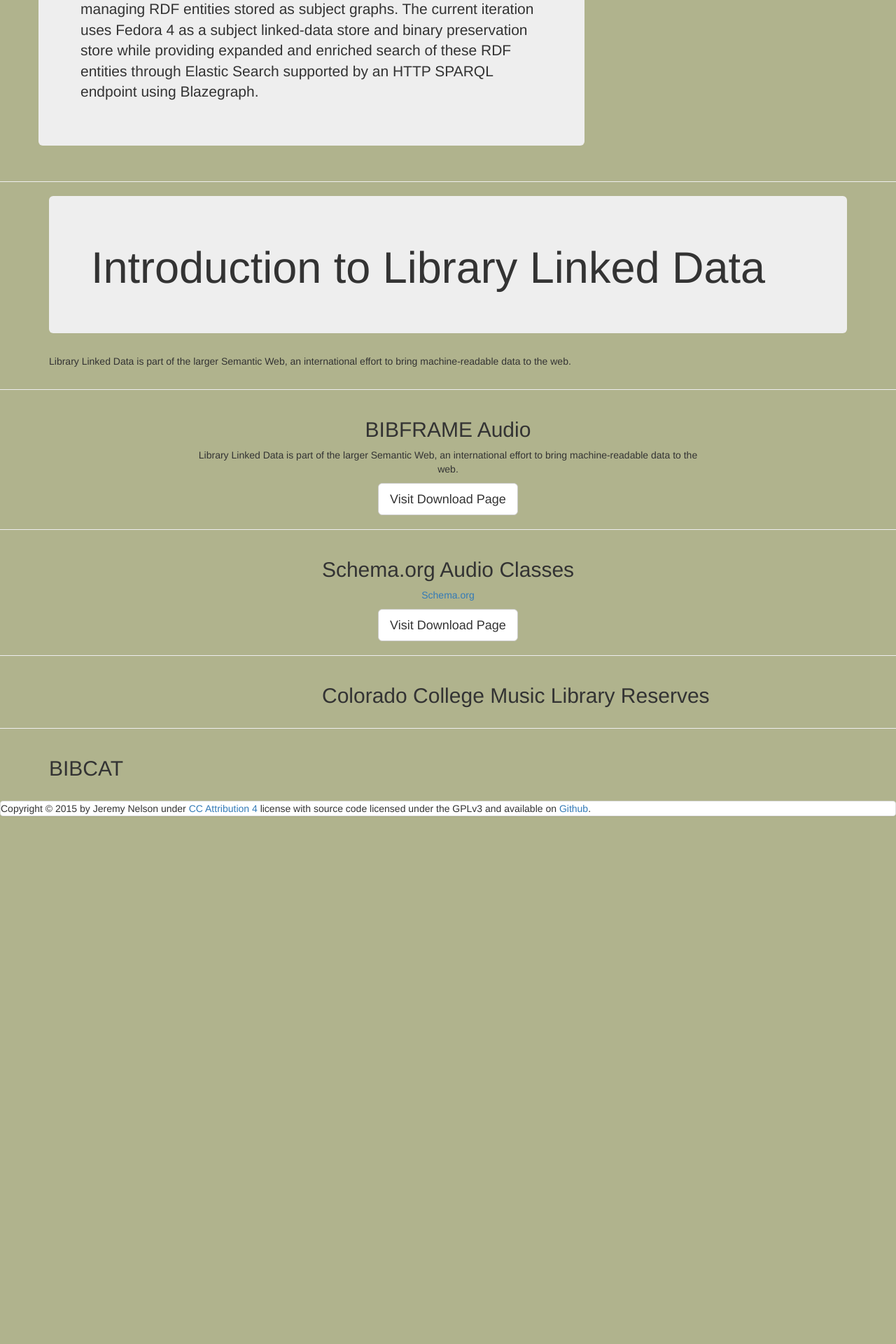
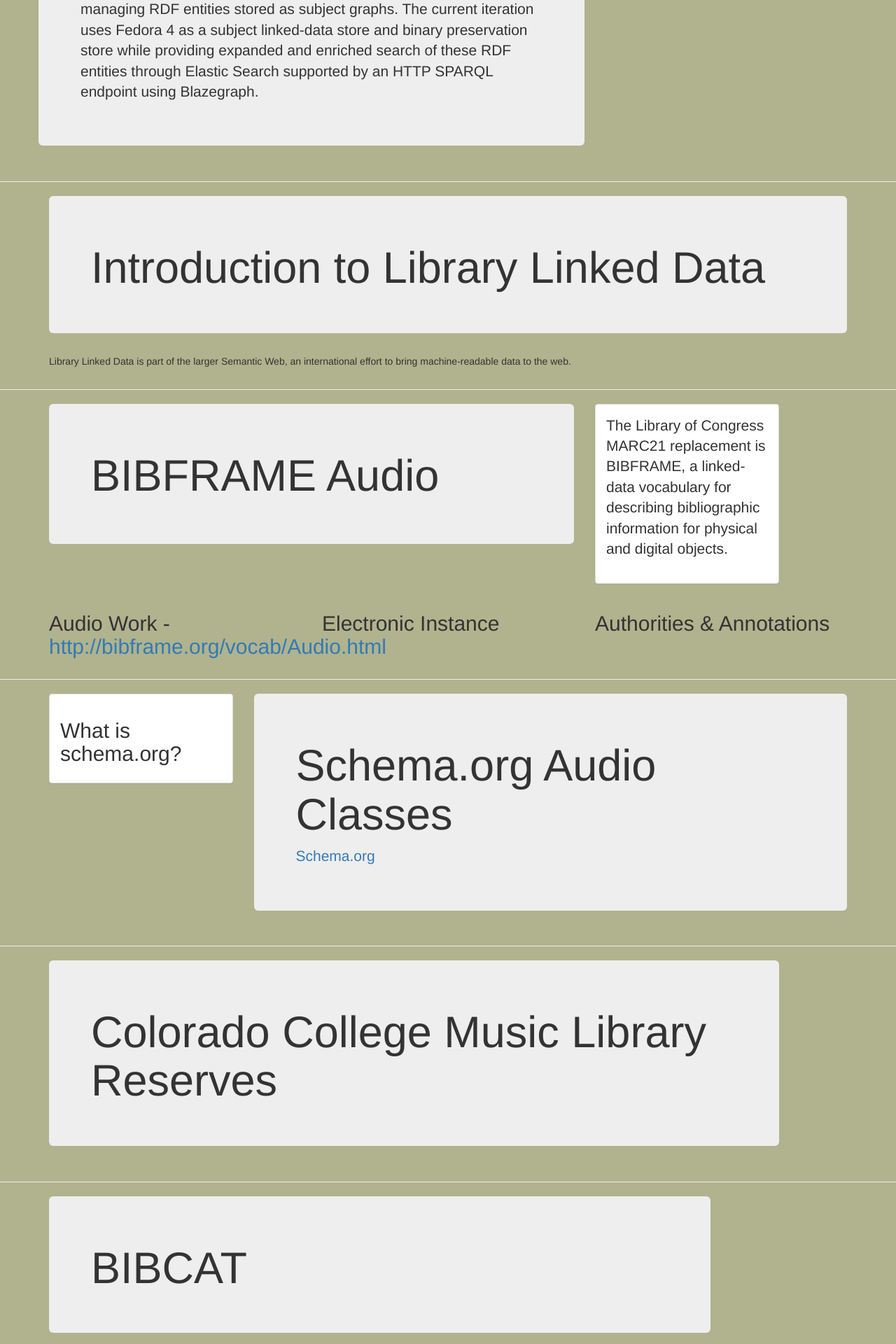
Before and after one commit to jermnelson/ccc-forum-2015, a Flask app: page / in a window 1280 px wide. Shown: the part 2160-4080 px from the top of the page at 70% size. Before the commit the page ends 3326 px from the top, so only its background shows below. Run offline with Flask 2, Linux system fonts and the light colour scheme; some libraries are stand-ins or nearby versions.

Commit message:
Content additions

```diff
--- a/templates/base.html
+++ b/templates/base.html
@@ -31,8 +31,8 @@
       <img src="{{ url_for('static', filename='images/sound-wave.jpg') }}" class="img-thumbnail">
       <p class="lead">
 
-                         by Jeremy Nelson,
-                         Metadata and Systems Librarian<br>
+                         by Jeremy Nelson and Ximena Buller Machado
+                         <br>
                          Colorado College</p>
       </p>
       </section>
--- a/templates/slides/bf-audio.html
+++ b/templates/slides/bf-audio.html
@@ -1,14 +1,31 @@
-<section id="bf-audio" class="content-section text-center">
- <div class="section">
-    <div class="container">
-	<div class="col-lg-8 col-lg-offset-2">
-	    <h2>BIBFRAME Audio</h2>
-	    <p>Library Linked Data is part of the larger Semantic Web, an international effort
-               to bring machine-readable data to the web.
+<section id="bf-audio" class="container">
+ <div class="row">
+  <div class="col-md-8">
+   <section class="jumbotron">
+    <h1>BIBFRAME Audio</h1>
+    </p>
+  </div>
+  <div class="col-md-3">
+    <section class="panel panel-default">
+     <article class="panel-body">
+    <p class="lead">The Library of Congress MARC21 replacement is BIBFRAME, a linked-data
+     vocabulary for describing bibliographic information for physical and digital objects.
 
-            </p>
-	    <a href="http://startbootstrap.com/template-overviews/grayscale/" class="btn btn-default btn-lg">Visit Download Page</a>
-	</div>
-    </div>
+    </article>
+    </section>
+  </div>
+ </div>
+ <div class="row">
+   <section class="col-md-4">
+    <h2>Audio Work - <a href="http://bibframe.org/vocab/Audio.html">http://bibframe.org/vocab/Audio.html</a></h2>
+   </section>
+   <section class="col-md-4">
+    <h2>Electronic Instance</h2>
+   </section>
+   <section class="col-md-4">
+    <h2>Authorities &amp; Annotations</h2>
+
+   </section>
+
  </div>
 </section>
--- a/templates/slides/bibcat.html
+++ b/templates/slides/bibcat.html
@@ -1,9 +1,10 @@
-<section class="container">
+<section class="container" id='bibcat'>
  <div class="row">
-  <article class="col-md-10">
-    <h2>BIBCAT</h2>
-
-  </article>
+  <section class="col-md-10">
+    <div class="jumbotron">
+      <h1>BIBCAT</h1>
+    </div>
+  </section>
   <section class="col-md-2">
 
 
--- a/templates/slides/music-library-reserves.html
+++ b/templates/slides/music-library-reserves.html
@@ -1,11 +1,13 @@
-<section class="container">
+<section class="container" id='music-library-reserves'>
  <div class="row">
+  <section class="col-md-11">
+   <div class="jumbotron">
+    <h1>Colorado College Music Library Reserves</h1>
+   </div>
+  </section>
   <div class="col-md-4">
 
   </div>
-  <article class="col-md-8">
-    <h2>Colorado College Music Library Reserves</h2>
 
-  </article>
  </div>
 </section>
--- a/templates/slides/schema-org-audio.html
+++ b/templates/slides/schema-org-audio.html
@@ -1,12 +1,18 @@
-<section id="schema-org-audio" class="content-section text-center">
- <div class="section">
-    <div class="container">
-	<div class="col-lg-8 col-lg-offset-2">
-	    <h2>Schema.org Audio Classes</h2>
-	    <p><a href="http://schema.org">Schema.org</a>
-            </p>
-	    <a href="http://startbootstrap.com/template-overviews/grayscale/" class="btn btn-default btn-lg">Visit Download Page</a>
-	</div>
+<section id="schema-org-audio" class="container">
+ <div class="row">
+    <section class="col-md-3">
+      <article class="panel panel-default">
+       <div class="panel-body">
+        <h2>What is schema.org?</h2>
+       </div>
+      </article>
+    </section>
+    <div class="col-md-9">
+     <section class="jumbotron">
+      <h1>Schema.org Audio Classes</h1>
+        <p><a href="http://schema.org">Schema.org</a>
+        </p>
+      </section>
     </div>
  </div>
 </section>
```
